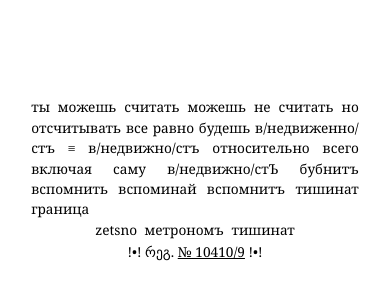
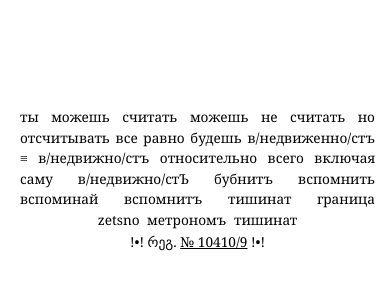
Before and after one commit to akiratsune/my-site, a plain HTML site: page index.html in a window 390 px wide. Shown: the part 242-542 px from the top of the page. Drawn offline with Linux system fonts and the light colour scheme; no server answers.

Commit message:
Revert mobile text tightening

```diff
--- a/index.html
+++ b/index.html
@@ -83,8 +83,8 @@ body{
         display:flex;
         flex-direction:column;
         align-items:stretch;
-        width:84vw;
-        max-width:330px;
+        width:92vw;
+        max-width:355px;
         margin:0 auto;
         font-size:clamp(13px,3.5vw,15px);
         line-height:1.5;
@@ -92,8 +92,7 @@ body{
     .mobile-center-main{
         width:100%;
         text-align:justify;
-        text-align-last:left;
-        word-spacing:-0.08em;
+        text-align-last:justify;
     }
     .mobile-final-row{
         display:flex;
```
